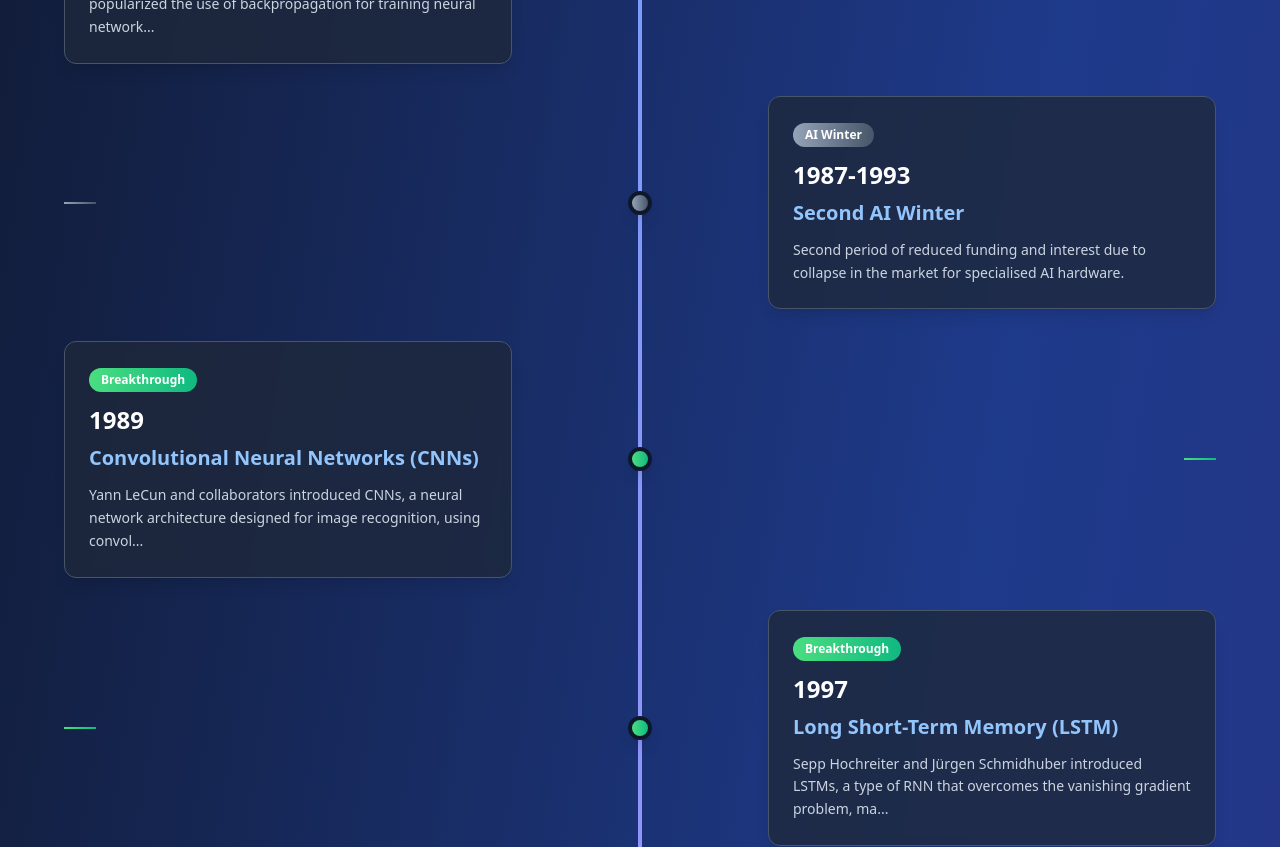
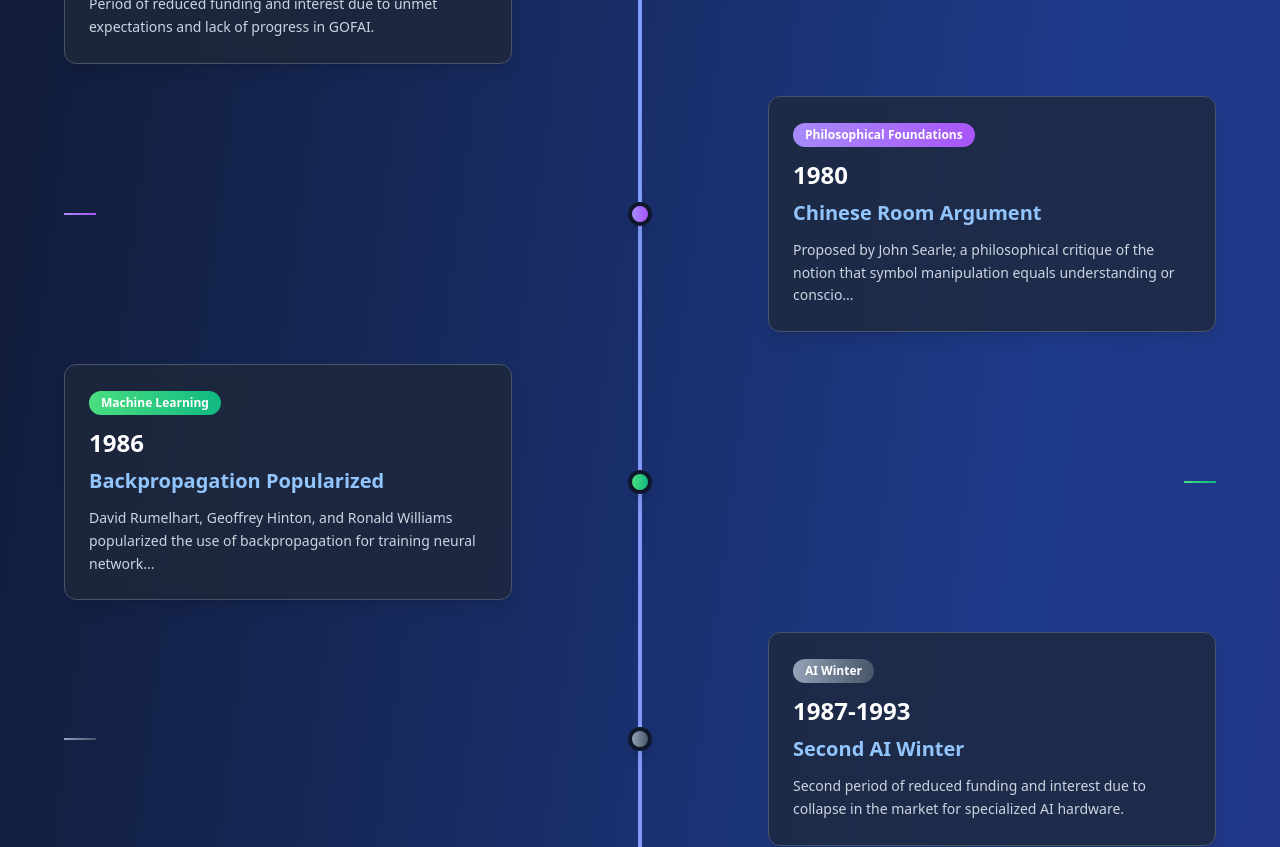
Before and after one commit to malminhas/ai-chronicle-view, a React (Vite) app: page / in a window 1280 px wide. Shown: the part 1400-2247 px from the top of the page. Built offline with nearby package versions, Linux system fonts and the light colour scheme.

Commit message:
Update timeline data
Update timeline data with new events and categories.

```diff
--- a/src/components/EventModal.tsx
+++ b/src/components/EventModal.tsx
@@ -9,16 +9,34 @@ interface EventModalProps {
 
 const getCategoryColor = (category: string) => {
   switch (category) {
-    case 'founding':
+    case 'philosophical-foundations':
+      return 'from-violet-400 to-purple-500';
+    case 'early-ai':
       return 'from-amber-400 to-orange-500';
-    case 'winter':
+    case 'symbolic-ai':
+      return 'from-yellow-400 to-amber-500';
+    case 'ai-winter':
       return 'from-slate-400 to-slate-600';
-    case 'breakthrough':
+    case 'machine-learning':
       return 'from-green-400 to-emerald-500';
-    case 'modern':
+    case 'rise-of-statistical-methods':
+      return 'from-teal-400 to-cyan-500';
+    case 'technological-milestone':
       return 'from-blue-400 to-indigo-500';
-    case 'recent':
+    case 'generative-ai':
+      return 'from-pink-400 to-rose-500';
+    case 'transformers':
+      return 'from-indigo-400 to-blue-500';
+    case 'ai-applications':
+      return 'from-emerald-400 to-green-500';
+    case 'ai-ethics':
+      return 'from-red-400 to-pink-500';
+    case 'multimodal-ai':
       return 'from-purple-400 to-pink-500';
+    case 'open-source-ai':
+      return 'from-orange-400 to-red-500';
+    case 'ai-future':
+      return 'from-cyan-400 to-blue-500';
     default:
       return 'from-gray-400 to-gray-600';
   }
@@ -26,16 +44,34 @@ const getCategoryColor = (category: string) => {
 
 const getCategoryLabel = (category: string) => {
   switch (category) {
-    case 'founding':
-      return 'Foundation Era';
-    case 'winter':
+    case 'philosophical-foundations':
+      return 'Philosophical Foundations';
+    case 'early-ai':
+      return 'Early AI';
+    case 'symbolic-ai':
+      return 'Symbolic AI';
+    case 'ai-winter':
       return 'AI Winter';
-    case 'breakthrough':
-      return 'Breakthrough';
-    case 'modern':
-      return 'Modern AI';
-    case 'recent':
-      return 'Recent Advances';
+    case 'machine-learning':
+      return 'Machine Learning';
+    case 'rise-of-statistical-methods':
+      return 'Statistical Methods';
+    case 'technological-milestone':
+      return 'Technological Milestone';
+    case 'generative-ai':
+      return 'Generative AI';
+    case 'transformers':
+      return 'Transformers';
+    case 'ai-applications':
+      return 'AI Applications';
+    case 'ai-ethics':
+      return 'AI Ethics';
+    case 'multimodal-ai':
+      return 'Multimodal AI';
+    case 'open-source-ai':
+      return 'Open-Source AI';
+    case 'ai-future':
+      return 'AI Future';
     default:
       return 'Unknown';
   }
@@ -43,13 +79,53 @@ const getCategoryLabel = (category: string) => {
 
 const getRelatedLinks = (event: string) => {
   const links: { [key: string]: string[] } = {
+    "Turing Test": [
+      "https://en.wikipedia.org/wiki/Turing_test",
+      "https://plato.stanford.edu/entries/turing-test/"
+    ],
     "Dartmouth Conference": [
       "https://en.wikipedia.org/wiki/Dartmouth_workshop",
       "https://www.britannica.com/event/Dartmouth-Conference"
     ],
+    "ELIZA Chatbot": [
+      "https://en.wikipedia.org/wiki/ELIZA",
+      "https://web.njit.edu/~ronkowit/eliza.html"
+    ],
+    "Chinese Room Argument": [
+      "https://plato.stanford.edu/entries/chinese-room/",
+      "https://en.wikipedia.org/wiki/Chinese_room"
+    ],
     "Backpropagation Popularized": [
       "https://www.nature.com/articles/323533a0",
       "https://en.wikipedia.org/wiki/Backpropagation"
+    ],
+    "Support Vector Machines (SVMs)": [
+      "https://en.wikipedia.org/wiki/Support-vector_machine",
+      "https://scikit-learn.org/stable/modules/svm.html"
+    ],
+    "Long Short-Term Memory (LSTM)": [
+      "https://en.wikipedia.org/wiki/Long_short-term_memory",
+      "https://www.bioinf.jku.at/publications/older/2604.pdf"
+    ],
+    "Deep Learning Renaissance": [
+      "https://www.cs.toronto.edu/~hinton/science.pdf",
+      "https://en.wikipedia.org/wiki/Deep_learning"
+    ],
+    "NVIDIA launch CUDA": [
+      "https://developer.nvidia.com/cuda-zone",
+      "https://en.wikipedia.org/wiki/CUDA"
+    ],
+    "ImageNet Launched": [
+      "http://www.image-net.org/",
+      "https://en.wikipedia.org/wiki/ImageNet"
+    ],
+    "AlexNet": [
+      "https://papers.nips.cc/paper/2012/hash/c399862d3b9d6b76c8436e924a68c45b-Abstract.html",
+      "https://en.wikipedia.org/wiki/AlexNet"
+    ],
+    "GANs Introduced": [
+      "https://arxiv.org/abs/1406.2661",
+      "https://en.wikipedia.org/wiki/Generative_adversarial_network"
     ],
     "Attention Is All You Need": [
       "https://arxiv.org/abs/1706.03762",
@@ -59,13 +135,33 @@ const getRelatedLinks = (event: string) => {
       "https://openai.com/research/language-unsupervised",
       "https://s3-us-west-2.amazonaws.com/openai-assets/research-covers/language-unsupervised/language_understanding_paper.pdf"
     ],
-    "ChatGPT": [
+    "GPT-2": [
+      "https://openai.com/research/better-language-models",
+      "https://d4mucfpksywv.cloudfront.net/better-language-models/language_models_are_unsupervised_multitask_learners.pdf"
+    ],
+    "GPT-3": [
+      "https://arxiv.org/abs/2005.14165",
+      "https://openai.com/research/language-models-are-few-shot-learners"
+    ],
+    "Launch of DALL-E": [
+      "https://openai.com/research/dall-e",
+      "https://arxiv.org/abs/2102.12092"
+    ],
+    "Launch of ChatGPT": [
       "https://openai.com/blog/chatgpt",
       "https://chat.openai.com/"
+    ],
+    "GPT-4": [
+      "https://arxiv.org/abs/2303.08774",
+      "https://openai.com/research/gpt-4"
     ],
     "Claude 3 by Anthropic": [
       "https://www.anthropic.com/news/claude-3-family",
       "https://www.anthropic.com/claude"
+    ],
+    "Gemini by Google": [
+      "https://deepmind.google/technologies/gemini/",
+      "https://arxiv.org/abs/2312.11805"
     ]
   };
 
@@ -121,6 +217,8 @@ export const EventModal = ({ event, onClose }: EventModalProps) => {
                      link.includes('wikipedia.org') ? 'Wikipedia Article' :
                      link.includes('openai.com') ? 'OpenAI Research' :
                      link.includes('anthropic.com') ? 'Anthropic Research' :
+                     link.includes('plato.stanford.edu') ? 'Stanford Encyclopedia' :
+                     link.includes('deepmind.google') ? 'Google DeepMind' :
                      'External Link'} →
                   </a>
                 ))}
--- a/src/components/Timeline.tsx
+++ b/src/components/Timeline.tsx
@@ -7,189 +7,219 @@ export interface TimelineEventData {
   year: string;
   event: string;
   description: string;
-  category: 'founding' | 'winter' | 'breakthrough' | 'modern' | 'recent';
+  category: 'philosophical-foundations' | 'early-ai' | 'symbolic-ai' | 'ai-winter' | 'machine-learning' | 'rise-of-statistical-methods' | 'technological-milestone' | 'generative-ai' | 'transformers' | 'ai-applications' | 'ai-ethics' | 'multimodal-ai' | 'open-source-ai' | 'ai-future';
 }
 
 const timelineData: TimelineEventData[] = [
   {
+    year: "1950",
+    event: "Turing Test",
+    description: "Alan Turing proposed the Turing Test as a measure of machine intelligence, suggesting that if a machine could converse indistinguishably from a human, it could be considered intelligent.",
+    category: 'philosophical-foundations'
+  },
+  {
     year: "1956",
     event: "Dartmouth Conference",
     description: "The founding moment of AI as a field; organized by John McCarthy, Marvin Minsky, Nathaniel Rochester, and Claude Shannon.",
-    category: 'founding'
+    category: 'early-ai'
+  },
+  {
+    year: "1965",
+    event: "ELIZA Chatbot",
+    description: "Joseph Weizenbaum created ELIZA, an early natural language processing program that simulated conversation, marking the beginning of human-computer interaction research.",
+    category: 'early-ai'
   },
   {
     year: "1950s-1980s",
     event: "Symbolic AI (GOFAI)",
     description: "AI systems based on logic and rules; focused on manipulating symbols and reasoning explicitly.",
-    category: 'founding'
+    category: 'symbolic-ai'
   },
   {
     year: "1974-1980",
     event: "First AI Winter",
     description: "Period of reduced funding and interest due to unmet expectations and lack of progress in GOFAI.",
-    category: 'winter'
+    category: 'ai-winter'
   },
   {
     year: "1980",
     event: "Chinese Room Argument",
-    description: "Proposed by John Searle; a philosophical critique of the notion that symbol manipulation (as in Symbolic AI) equals understanding or consciousness. Searle imagined a person following rules to manipulate Chinese symbols without understanding their meaning, arguing that computers may appear to understand language but lack true comprehension or consciousness.",
-    category: 'founding'
+    description: "Proposed by John Searle; a philosophical critique of the notion that symbol manipulation equals understanding or consciousness.",
+    category: 'philosophical-foundations'
   },
   {
     year: "1986",
     event: "Backpropagation Popularized",
     description: "David Rumelhart, Geoffrey Hinton, and Ronald Williams popularized the use of backpropagation for training neural networks, making deep learning feasible.",
-    category: 'breakthrough'
+    category: 'machine-learning'
   },
   {
     year: "1987-1993",
     event: "Second AI Winter",
-    description: "Second period of reduced funding and interest due to collapse in the market for specialised AI hardware.",
-    category: 'winter'
+    description: "Second period of reduced funding and interest due to collapse in the market for specialized AI hardware.",
+    category: 'ai-winter'
   },
   {
-    year: "1989",
-    event: "Convolutional Neural Networks (CNNs)",
-    description: "Yann LeCun and collaborators introduced CNNs, a neural network architecture designed for image recognition, using convolutional layers to automatically detect spatial patterns and features.",
-    category: 'breakthrough'
+    year: "1992",
+    event: "Support Vector Machines (SVMs)",
+    description: "Vladimir Vapnik and Alexey Chervonenkis introduced SVMs, a powerful algorithm for classification and regression, marking a shift towards more robust machine learning models.",
+    category: 'machine-learning'
+  },
+  {
+    year: "1990s",
+    event: "Recurrent Neural Networks (RNNs)",
+    description: "Neural networks designed for processing sequential data, using recurrent connections to maintain memory and context.",
+    category: 'machine-learning'
+  },
+  {
+    year: "1990s-2000s",
+    event: "Rise of Statistical Methods",
+    description: "A shift from symbolic reasoning to statistical learning, enabled by more data and computational power.",
+    category: 'rise-of-statistical-methods'
   },
   {
     year: "1997",
     event: "Long Short-Term Memory (LSTM)",
     description: "Sepp Hochreiter and Jürgen Schmidhuber introduced LSTMs, a type of RNN that overcomes the vanishing gradient problem, making learning over long sequences possible.",
-    category: 'breakthrough'
-  },
-  {
-    year: "1990s-2000s",
-    event: "Rise of Statistical Methods",
-    description: "A shift from symbolic reasoning to statistical learning, enabled by more data and computational power.",
-    category: 'breakthrough'
-  },
-  {
-    year: "1990s",
-    event: "Recurrent Neural Networks (RNNs)",
-    description: "Introduced. Neural networks designed for processing sequential data, using recurrent connections to maintain memory and context. RNNs built upon prior work on backpropagation and LSTMs.",
-    category: 'breakthrough'
+    category: 'machine-learning'
   },
   {
     year: "1998",
     event: "MNIST Dataset Released",
     description: "A benchmark dataset of handwritten digits that became a standard for testing image classification algorithms.",
-    category: 'breakthrough'
+    category: 'machine-learning'
   },
   {
     year: "2000-2006",
     event: "Third AI Winter",
-    description: "After early excitement around expert systems and neural networks in the 1990s, AI progress slowed. Funding declined as machine learning models underperformed expectations, and neural networks were seen as outdated compared to other statistical methods. Limited computational power and lack of large datasets also stalled major breakthroughs, setting the stage for the later deep learning revolution.",
-    category: 'winter'
+    description: "After early excitement around expert systems and neural networks in the 1990s, AI progress slowed. Funding declined as machine learning models underperformed expectations, and neural networks were seen as outdated.",
+    category: 'ai-winter'
   },
   {
     year: "2006",
     event: "Deep Learning Renaissance",
     description: "Geoffrey Hinton et al. introduced Deep Belief Networks, sparking renewed interest in training deeper neural networks, leading to the modern deep learning boom.",
-    category: 'breakthrough'
+    category: 'technological-milestone'
   },
   {
     year: "2007",
     event: "NVIDIA launch CUDA",
-    description: "NVIDIA launched CUDA, a programming model that made it much easier for researchers to write GPU-accelerated code in C/C++. This was a major turning point for deep learning.",
-    category: 'breakthrough'
+    description: "NVIDIA launched CUDA, a programming model that made it much easier for researchers to write GPU-accelerated code in C/C++, a major turning point for deep learning.",
+    category: 'technological-milestone'
   },
   {
     year: "2009",
     event: "ImageNet Launched",
     description: "A large-scale image dataset that provided the foundation for breakthroughs in computer vision.",
-    category: 'breakthrough'
+    category: 'technological-milestone'
   },
   {
     year: "2012",
     event: "AlexNet",
-    description: "A deep CNN by Alex Krizhevsky et al. that dramatically improved image classification performance on ImageNet. Ilya Sutskever (cofounder of OpenAI) and Geoffrey Hinton (father of back propagation) were co-authors. AlexNet was trained on two NVIDIA GTX 580 GPUs. This was the defining moment when GPU-powered deep learning hit the mainstream.",
-    category: 'breakthrough'
+    description: "A deep CNN by Alex Krizhevsky et al. that dramatically improved image classification performance on ImageNet, marking the mainstream success of deep learning with GPU-powered models.",
+    category: 'technological-milestone'
   },
   {
     year: "2014",
     event: "GANs Introduced",
-    description: "Ian Goodfellow et al. introduced Generative Adversarial Networks, a new class of generative models.",
-    category: 'modern'
+    description: "Ian Goodfellow et al. introduced Generative Adversarial Networks, a new class of generative models that could create high-quality images, text, and other media.",
+    category: 'generative-ai'
   },
   {
     year: "2017",
     event: "Attention Is All You Need",
-    description: "Famous paper by Vaswani et al. introduced the Transformer architecture, a model that uses attention mechanisms to weigh the importance of different parts of the input data, enabling it to process information in parallel rather than sequentially as was the case with previous architectures (like RNNs). This parallel processing capability significantly increased the speed and efficiency of training and inference, revolutionizing the field of NLP (natural language processing).",
-    category: 'modern'
+    description: "Famous paper by Vaswani et al. introduced the Transformer architecture, revolutionizing NLP with its attention mechanisms for parallel data processing.",
+    category: 'transformers'
   },
   {
     year: "2018",
     event: "Transformer Models (BERT, GPT)",
-    description: "Transformers became dominant in NLP, surpassing RNNs.",
-    category: 'modern'
+    description: "Transformers became dominant in NLP, surpassing RNNs for tasks like translation and summarization.",
+    category: 'transformers'
   },
   {
     year: "2018",
     event: "GPT-1",
-    description: "OpenAI released the first Generative Pre-trained Transformer, showing strong zero-shot performance.",
-    category: 'modern'
+    description: "OpenAI released the first Generative Pre-trained Transformer, showing strong zero-shot performance in a variety of NLP tasks.",
+    category: 'generative-ai'
   },
   {
     year: "2019",
     event: "GPT-2",
-    description: "A significantly larger version of GPT-1; initially withheld due to concerns about misuse.",
-    category: 'modern'
+    description: "A significantly larger version of GPT-1; initially withheld due to concerns about misuse, it showcased impressive text generation capabilities.",
+    category: 'generative-ai'
   },
   {
     year: "2020",
     event: "GPT-3",
-    description: "A 175 billion parameter model enabling highly general-purpose text generation.",
-    category: 'modern'
+    description: "OpenAI released GPT-3, a 175 billion parameter model that set a new standard for general-purpose text generation, enabling a wide range of applications.",
+    category: 'generative-ai'
   },
   {
     year: "2020",
     event: "Launch of DALL-E",
     description: "OpenAI presented DALL-E, showing how transformer models could generate images from text prompts, opening a new era of creative AI.",
-    category: 'modern'
+    category: 'generative-ai'
+  },
+  {
+    year: "2020",
+    event: "AI in Healthcare",
+    description: "IBM Watson for Oncology was used to assist oncologists in diagnosing and recommending treatments, marking the beginning of AI's widespread integration in healthcare.",
+    category: 'ai-applications'
   },
   {
     year: "2022",
     event: "Launch of ChatGPT",
     description: "OpenAI launched ChatGPT, a conversational AI based on GPT-3.5, marking a major milestone in public interaction with large language models.",
-    category: 'recent'
+    category: 'generative-ai'
+  },
+  {
+    year: "2022",
+    event: "AI Ethics Boards",
+    description: "Rise of AI ethics boards reflecting increased awareness of AI's potential biases, ethical challenges, and its role in issues like discrimination and surveillance.",
+    category: 'ai-ethics'
   },
   {
     year: "2023",
     event: "GPT-4",
-    description: "A multimodal model with improved reasoning, factuality, and image understanding. Multimodality refers to the ability of a model to process and understand information from multiple modes, such as text and images. This allows the model to have a more comprehensive understanding of the input, leading to improved performance on tasks that require multimodal understanding, such as image captioning and visual question answering.",
-    category: 'recent'
+    description: "A multimodal model with improved reasoning, factuality, and image understanding, expanding the capabilities of AI in handling text and images together.",
+    category: 'multimodal-ai'
   },
   {
     year: "2024",
     event: "Open-Source LLM Surge",
     description: "Multiple open-weight models (e.g., Mistral, Mixtral, Phi-2) gained traction for high performance in compact architectures.",
-    category: 'recent'
+    category: 'open-source-ai'
   },
   {
     year: "2024",
     event: "Gemini by Google",
     description: "Google DeepMind launched Gemini 1, a family of powerful multimodal models rivaling GPT-4.",
-    category: 'recent'
+    category: 'generative-ai'
   },
   {
     year: "2024",
     event: "Claude 3 by Anthropic",
-    description: "Anthropic released Claude 3 models with significant improvements in reasoning, language fluency, and safety. These are the models used by AI coding tools such as Cursor and Lovable.",
-    category: 'recent'
+    description: "Anthropic released Claude 3 models with significant improvements in reasoning, language fluency, and safety, used in AI coding tools like Cursor and Lovable.",
+    category: 'generative-ai'
   },
   {
     year: "2024",
     event: "DeepSeek Models Released",
     description: "DeepSeek, a prominent AI lab, released large-scale open-source LLMs and code models, increasing transparency and competition in the LLM space.",
-    category: 'recent'
+    category: 'open-source-ai'
   },
   {
     year: "2025",
     event: "Further AI Multimodality Advances",
     description: "Major models increasingly support multimodal input/output, including video understanding and generation capabilities.",
-    category: 'recent'
+    category: 'multimodal-ai'
+  },
+  {
+    year: "2026",
+    event: "AI and Quantum Computing",
+    description: "The first viable quantum AI models are developed, harnessing quantum computing to solve complex optimization problems previously unsolvable by classical AI.",
+    category: 'ai-future'
   }
 ];
 
--- a/src/components/TimelineEvent.tsx
+++ b/src/components/TimelineEvent.tsx
@@ -10,16 +10,34 @@ interface TimelineEventProps {
 
 const getCategoryColor = (category: string) => {
   switch (category) {
-    case 'founding':
+    case 'philosophical-foundations':
+      return 'from-violet-400 to-purple-500';
+    case 'early-ai':
       return 'from-amber-400 to-orange-500';
-    case 'winter':
+    case 'symbolic-ai':
+      return 'from-yellow-400 to-amber-500';
+    case 'ai-winter':
       return 'from-slate-400 to-slate-600';
-    case 'breakthrough':
+    case 'machine-learning':
       return 'from-green-400 to-emerald-500';
-    case 'modern':
+    case 'rise-of-statistical-methods':
+      return 'from-teal-400 to-cyan-500';
+    case 'technological-milestone':
       return 'from-blue-400 to-indigo-500';
-    case 'recent':
+    case 'generative-ai':
+      return 'from-pink-400 to-rose-500';
+    case 'transformers':
+      return 'from-indigo-400 to-blue-500';
+    case 'ai-applications':
+      return 'from-emerald-400 to-green-500';
+    case 'ai-ethics':
+      return 'from-red-400 to-pink-500';
+    case 'multimodal-ai':
       return 'from-purple-400 to-pink-500';
+    case 'open-source-ai':
+      return 'from-orange-400 to-red-500';
+    case 'ai-future':
+      return 'from-cyan-400 to-blue-500';
     default:
       return 'from-gray-400 to-gray-600';
   }
@@ -27,16 +45,34 @@ const getCategoryColor = (category: string) => {
 
 const getCategoryLabel = (category: string) => {
   switch (category) {
-    case 'founding':
-      return 'Foundation Era';
-    case 'winter':
+    case 'philosophical-foundations':
+      return 'Philosophical Foundations';
+    case 'early-ai':
+      return 'Early AI';
+    case 'symbolic-ai':
+      return 'Symbolic AI';
+    case 'ai-winter':
       return 'AI Winter';
-    case 'breakthrough':
-      return 'Breakthrough';
-    case 'modern':
-      return 'Modern AI';
-    case 'recent':
-      return 'Recent Advances';
+    case 'machine-learning':
+      return 'Machine Learning';
+    case 'rise-of-statistical-methods':
+      return 'Statistical Methods';
+    case 'technological-milestone':
+      return 'Technological Milestone';
+    case 'generative-ai':
+      return 'Generative AI';
+    case 'transformers':
+      return 'Transformers';
+    case 'ai-applications':
+      return 'AI Applications';
+    case 'ai-ethics':
+      return 'AI Ethics';
+    case 'multimodal-ai':
+      return 'Multimodal AI';
+    case 'open-source-ai':
+      return 'Open-Source AI';
+    case 'ai-future':
+      return 'AI Future';
     default:
       return 'Unknown';
   }
```
